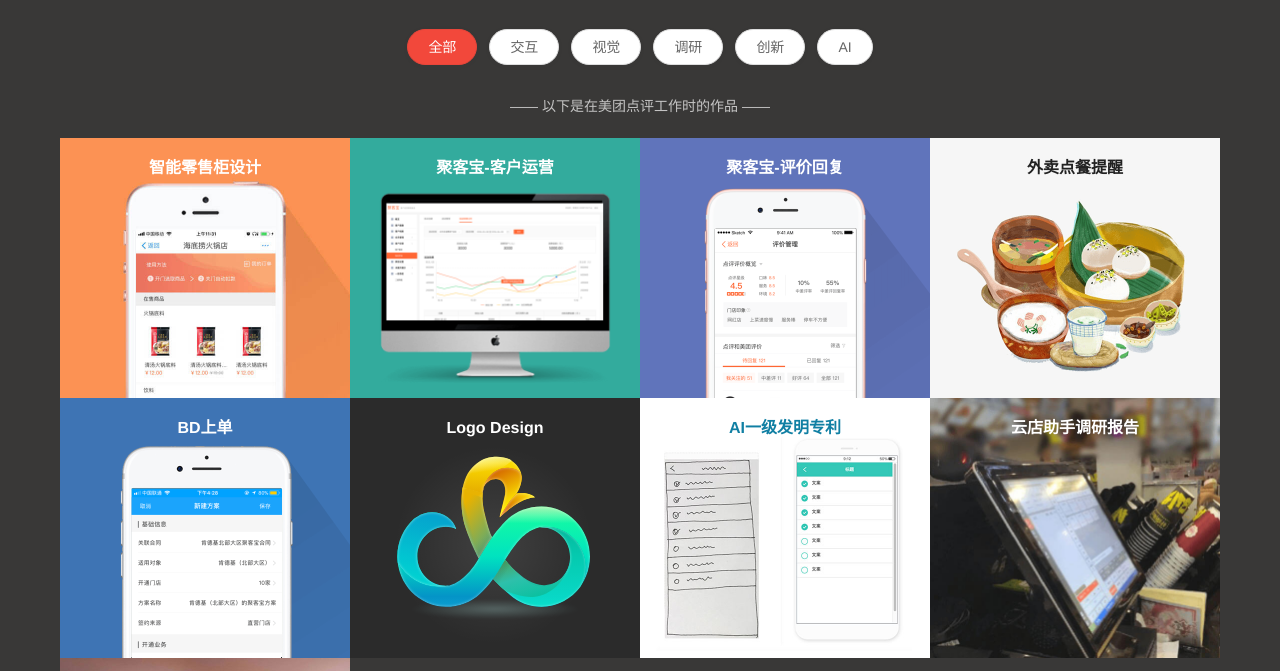
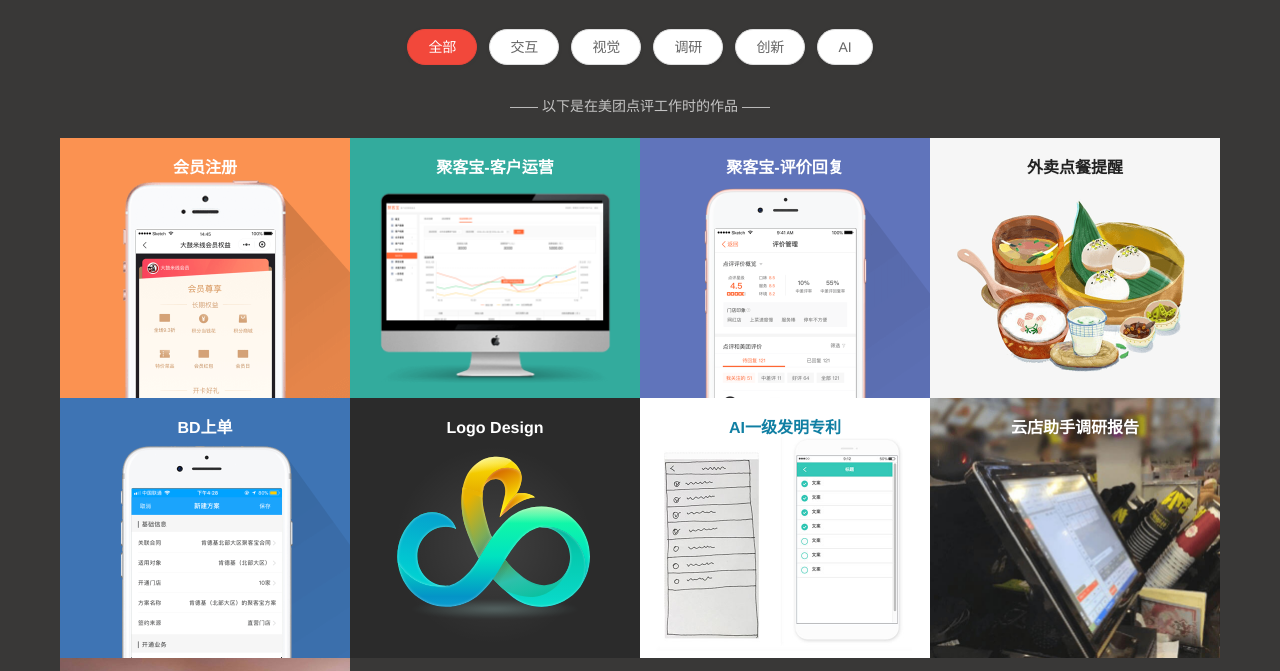
Before and after one commit to bly-2018/bly-2018, a website: page index.html in a window 1280 px wide. Shown: the part 118-789 px from the top of the page. Drawn offline with nearby package versions, Linux system fonts and the light colour scheme.

Commit message:
membership

```diff
--- a/index.html
+++ b/index.html
@@ -57,11 +57,11 @@
 		<!-- </div> -->
 
 		<div class="pro-container clearfix">
-			<a href="file/shopping_cabinet.pdf" target="_blank">
-				<div class="project-container UX" style="background-color:#FB9251; background-image: url(imgs/pro-cabinet.jpg); background-size: cover; background-position: center;">
+			<a href="file/membership.pdf" target="_blank">
+				<div class="project-container UX" style="background-color:#FB9251; background-image: url(imgs/pro-membership.png); background-size: cover; background-position: center;">
 					<div class="pro-intro-container">
-						<div class="pro-title">智能零售柜设计</div>
-						<div class="pro-txt">开门选购，关门自动扣款</div>
+						<div class="pro-title">会员注册</div>
+						<div class="pro-txt">点餐小程序会员</div>
 					</div>
 				</div>
 			</a>
```
Also changed, not shown: imgs/pro-membership.png (added), 2 other files.
